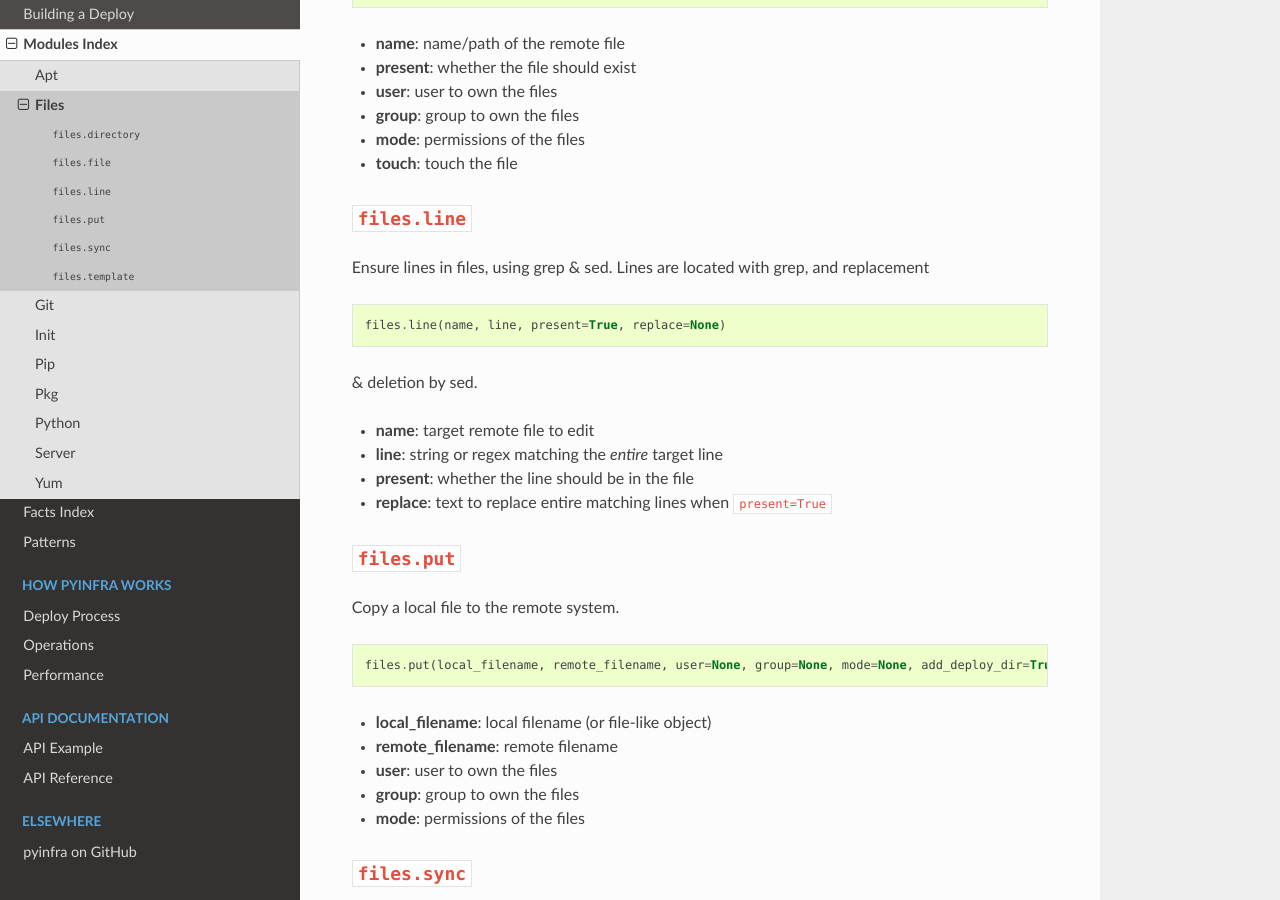
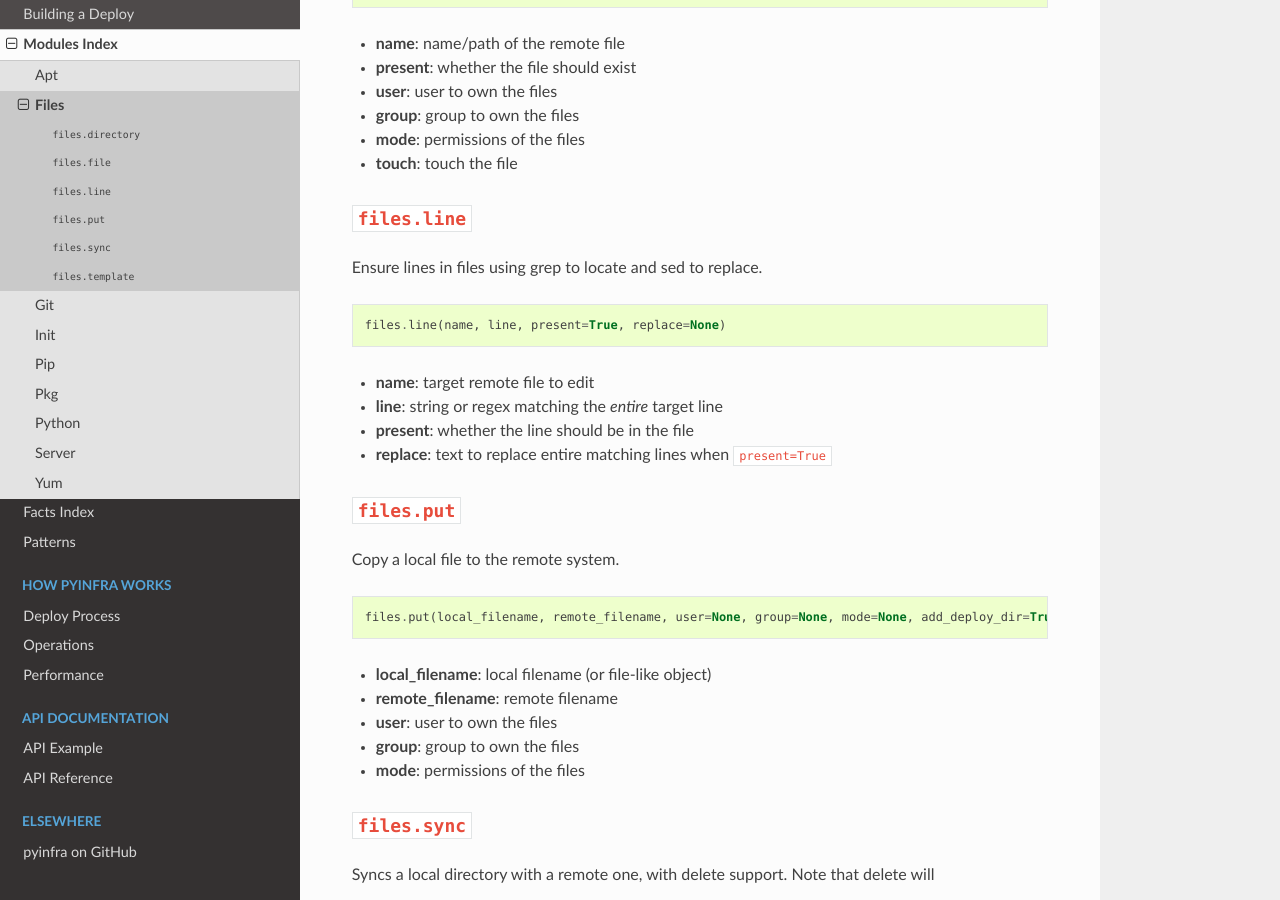
Before and after one commit to pyinfra-dev/pyinfra, a Sphinx documentation site: the page built from docs/modules/files.rst, in a window 1280 px wide and 900 px high, scrolled down 685 px. Built offline with Sphinx 7.4.7 and the Read the Docs theme 2.0.0, drawn with Linux system fonts in a browser that asks for light colours.

Commit message:
Doc update.

```diff
--- a/docs/modules/files.rst
+++ b/docs/modules/files.rst
@@ -41,13 +41,11 @@ Manage the state of files.
 :code:`files.line`
 ~~~~~~~~~~~~~~~~~~
 
-Ensure lines in files, using grep & sed. Lines are located with grep, and replacement
+Ensure lines in files using grep to locate and sed to replace.
 
 .. code:: python
 
     files.line(name, line, present=True, replace=None)
-
-& deletion by sed.
 
 + **name**: target remote file to edit
 + **line**: string or regex matching the *entire* target line
```
Also changed, not shown: 1 other file.
